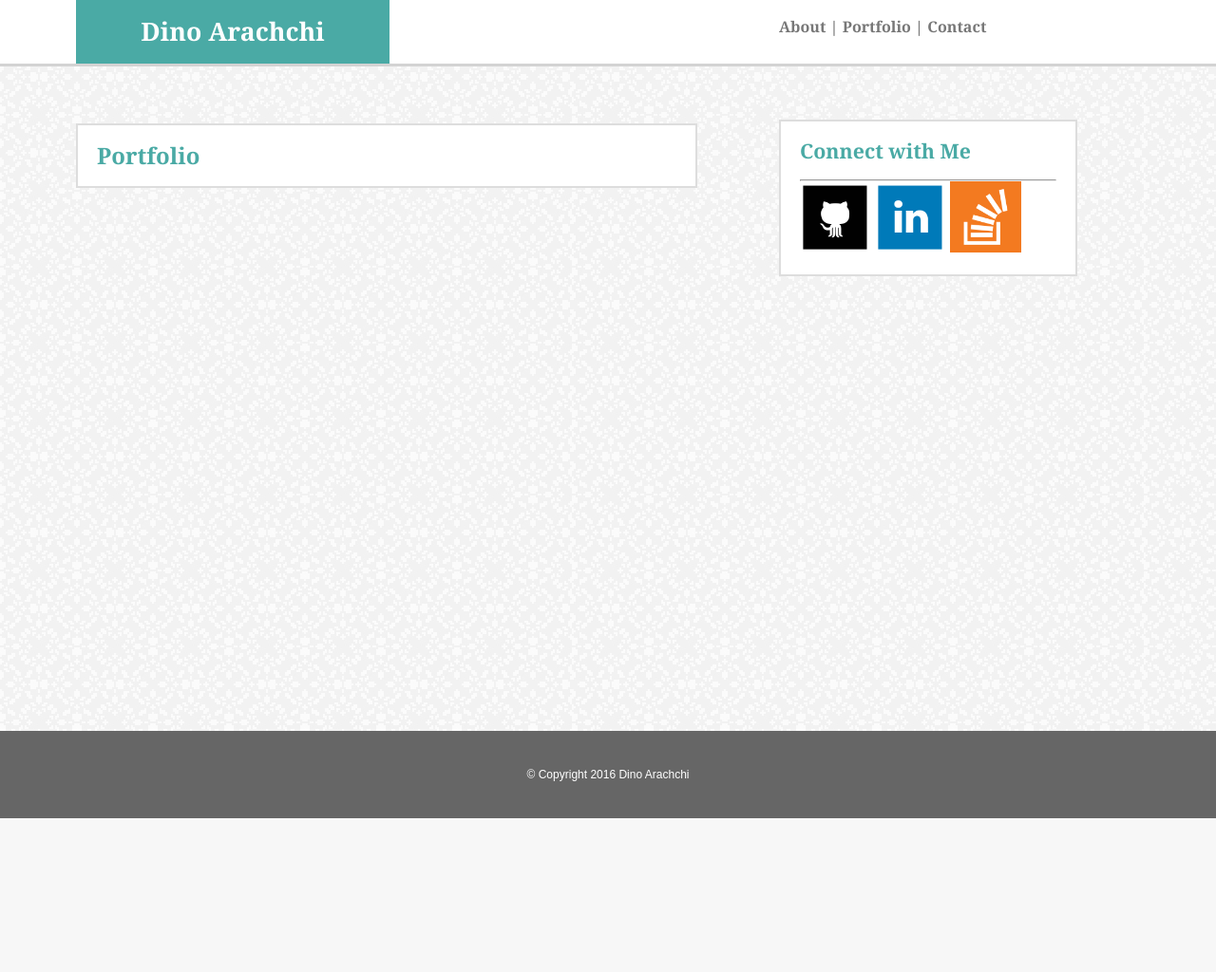
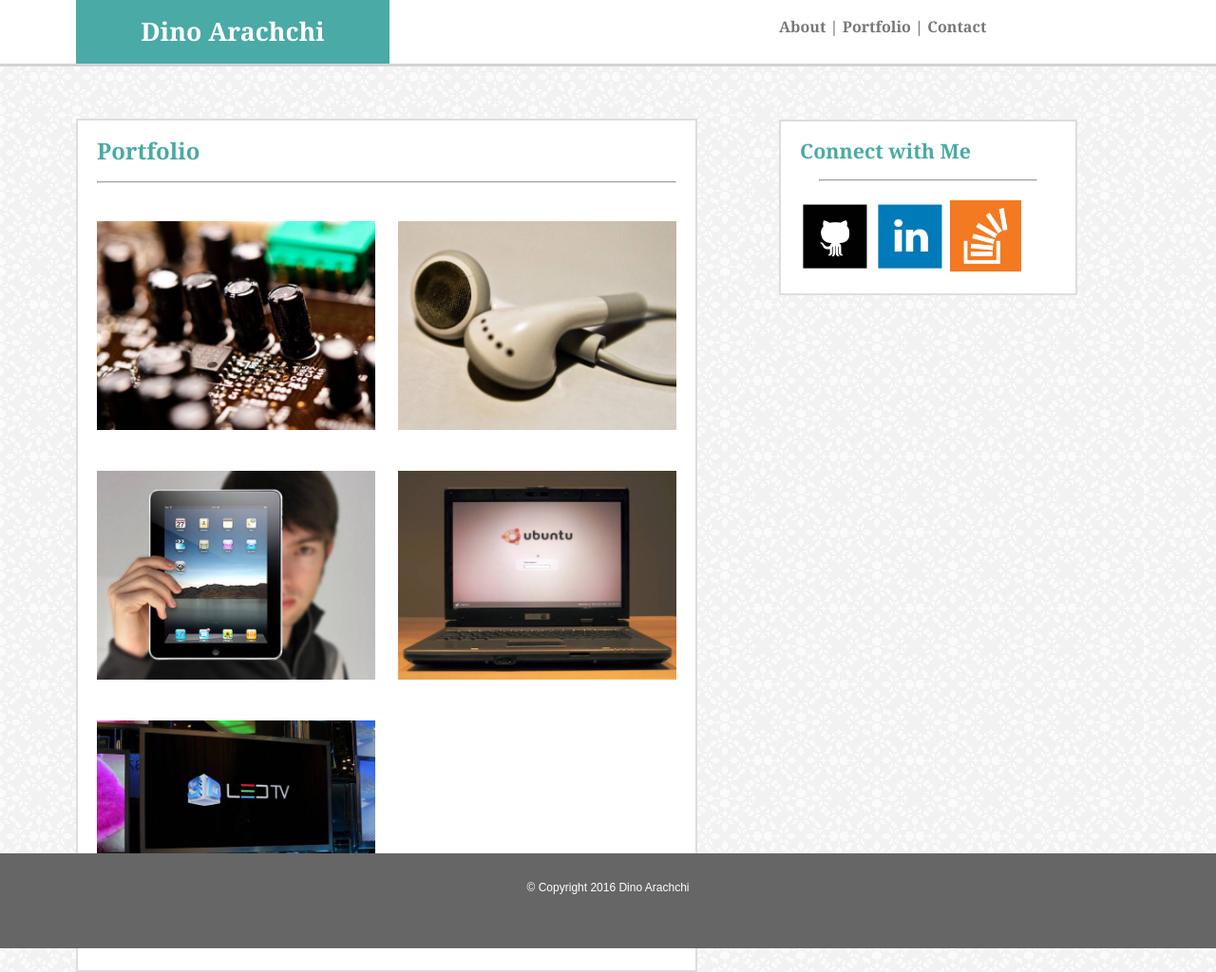
Before and after one commit to DArachchi/Basic-Portfolio, a PHP site: page /portfolio.html in a window 1280 px wide. Shown: the whole page at 95% size. Before the commit the page ends 862 px from the top, so only its background shows below. Run offline with PHP 8.4, Linux system fonts and the light colour scheme.

Commit message:
Updated files

```diff
--- a/assets/css/style.css
+++ b/assets/css/style.css
@@ -1,5 +1,6 @@
 * {
-margin: 0;
+  margin: 0;
+  padding: 0;
 }
 
 a:link {
@@ -13,8 +14,8 @@ a:visited {
 }
 
 body {
-	background: white url("/assets/images/Background.jpg") repeat fixed top left;
-	height: 100%;
+	background-image: url("../images/Background.jpg");
+	height:100%;
 }
 
 .connect {
@@ -38,9 +39,10 @@ body {
 }
 
 .content {
+	background-color: #ffffff;
+	left: 80px;
 	position: relative;
-	left: 80px;
-	top: 60px;
+	top: 125px;
 	width: 650px;
 	z-index: 0;
 }
@@ -49,10 +51,16 @@ footer {
 	background-color: #666666;
 	border-style: solid;
 	border-top: #4aaaa5;
+	bottom: 0;
+	clear: both;
 	color: #ffffff;
 	font-family: 'Arial', 'Helvetica Neue', Helvetica, sans-serif;
 	font-size: 9pt;
-	padding: 40px 0px;
+	height: 70px;
+	left: 0;
+ 	margin-top: -70px;
+ 	padding-top: 30px;
+	position: relative;
 	text-align: center;
 	width: 100%;
 }
@@ -76,7 +84,7 @@ h2 {
 	font-family: 'Georgia', Times, 'Times New Roman', serif;
 	font-size: 18pt;
 	font-weight: bold;
-	padding: 20px 20px 20px 20px;
+	padding: 20px 20px 0px 20px;
 }
 
 h3 {
@@ -85,21 +93,26 @@ h3 {
 	font-family: 'Georgia', Times, 'Times New Roman', serif;
 	font-size: 16pt;
 	font-weight: bold;
-	padding-bottom: 20px;
 }
 
 header {
 	background-color: #ffffff;
 	border-bottom: #d3d3d3;
 	border-style: solid;
-	left: 80px;
+	left: 0px;
+	position: fixed;
+	top: 0px;
 	width: 100%;
 	z-index: 1;
 }
 
+hr {
+	background-color: #ffffff;
+	margin: 20px;
+}
+
 html {
-	height: 100%;
-	min-width: 960px;
+	height:100%;
 }
 
 input {
@@ -109,6 +122,11 @@ input {
 	padding: 8px;
 	width: 100%;
 }
+
+.main {
+	padding-bottom: 70px;
+}
+
 
 .mainborder {
 	border: 2px solid #dddddd;
@@ -131,14 +149,27 @@ p {
 	padding: 0px 20px;
 }
 
+.portfolio {
+	margin: 20px 0px 20px 20px;
+}
+
 .profile {
 	float: left;
 	padding: 9px 20px 20px 20px;
 }
 
-.push {
-	height: 30px;
+.projectimage {
+	height: 220px;
+	margin: 20px 20px 20px 0px;
+	width: 293px;
 }
+
+.projecttitle {
+	background-color: #d3d3d3;
+	font-family: 'Georgia', Times, 'Times New Roman', serif;
+	position: absolute;
+}
+
 
 #submit {
 	background-color: #4aaaa5;
@@ -158,8 +189,5 @@ textarea {
 }
 
 .wrapper {
-	margin: 0 auto -30px;
 	min-height: 100%;
-	height: auto !important;
-	height: 100%;
 }
--- a/portfolio.html
+++ b/portfolio.html
@@ -20,9 +20,10 @@
 		</nav>
 		</header>
 
+		<div class="main">
 			<section class="connect mainborder">
 				<h3>
-				Connect with Me<br>
+					Connect with Me
 				</h3>
 
 				<hr>
@@ -35,15 +36,21 @@
 				<h2>
 					Portfolio
 				</h2>
+				<hr>
 
+				<section class="portfolio">
+					<a href="http://www.google.com"><img class="projectimage" src="assets/images/CircuitBoard.jpg" alt="CircuitBoard"></a>
+					<a href="http://www.google.com"><img class="projectimage" src="assets/images/Headphones.jpg" alt="Headphones"></a>
+					<a href="http://www.google.com"><img class="projectimage" src="assets/images/iPad.jpg" alt="iPad"></a>
+					<a href="http://www.google.com"><img class="projectimage" src="assets/images/Laptop.jpg" alt="Laptop"></a>
+					<a href="http://www.google.com"><img src="assets/images/Television.jpg" class="projectimage" alt="Television"></a>
 				</section>
-
-		<div class="push">
+			</section>
 		</div>
 	</div>
 
 	<footer>
-		&copy Copyright 2016 Dino Arachchi
+		&copy; Copyright 2016 Dino Arachchi
 	</footer>
 	</body>
 </html>
```
Also changed, not shown: contact.html (+4 -4 lines), index.html (+7 -5 lines), assets/images/CircuitBoard.jpg (added), assets/images/Headphones.jpg (added), assets/images/Laptop.jpg (added), assets/images/Television.jpg (added), assets/images/iPad.jpg (added). Lines whose indentation alone changed are shown as unchanged.
